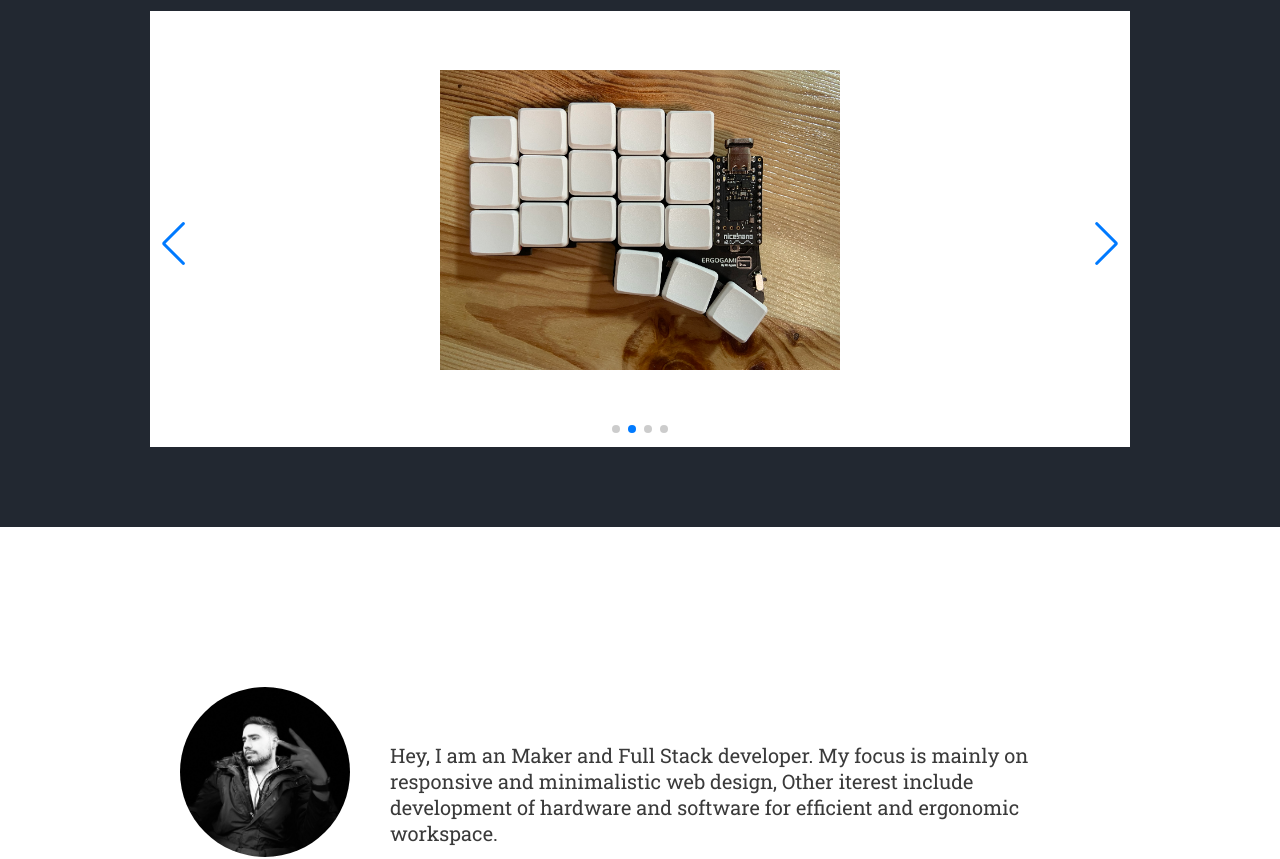
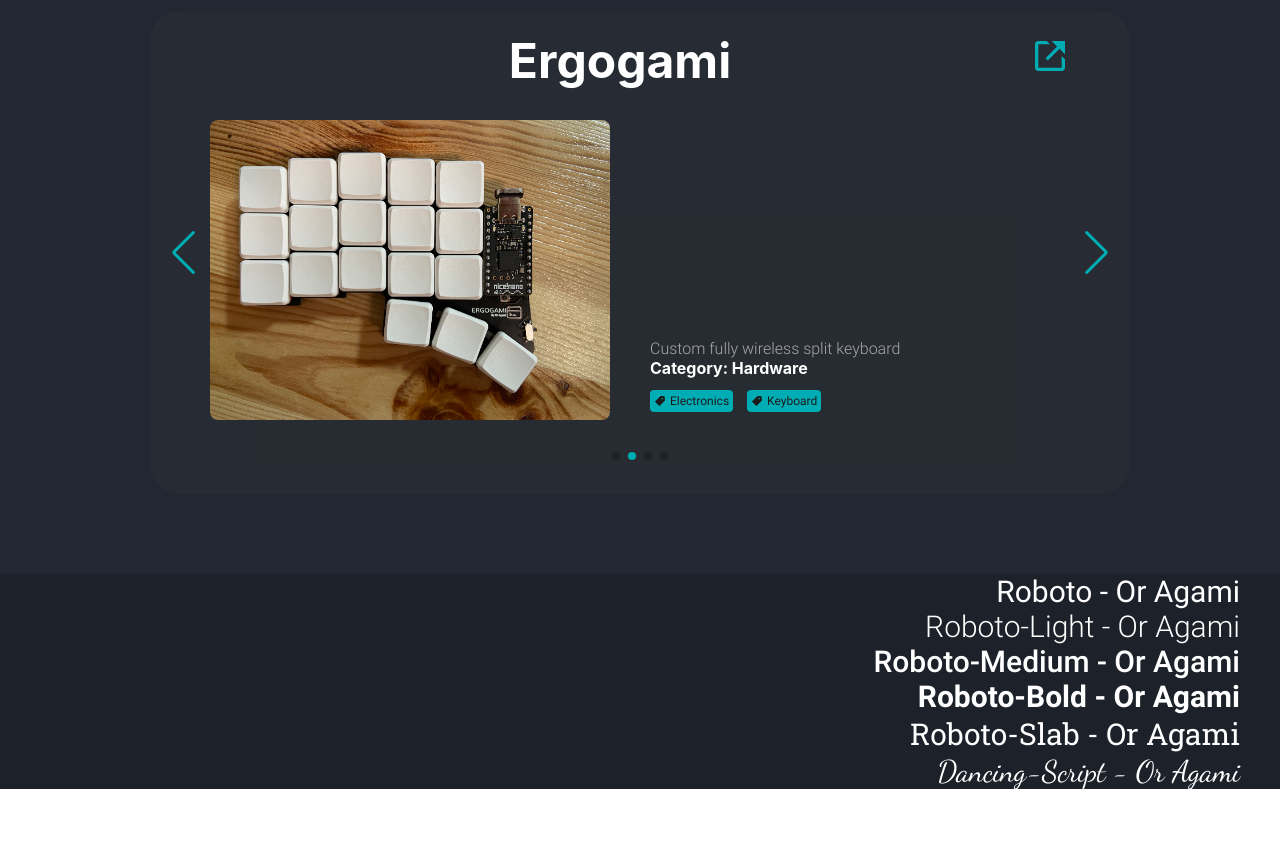
Before and after one commit to or-agami/portfolio, a React (Create React App) app: page / in a window 1280 px wide. Shown: the part 1820-2679 px from the top of the page. Built offline with nearby package versions, Linux system fonts and the light colour scheme.

Commit message:
project swiper working, init project design

```diff
--- a/src/App.tsx
+++ b/src/App.tsx
@@ -24,6 +24,12 @@ function App() {
       <Specialties />
       <Portfolio />
       {/* <ScrollAnimationTest /> */}
+      <p className="font-test roboto">Roboto - Or Agami</p>
+      <p className="font-test roboto-light">Roboto-light - Or Agami</p>
+      <p className="font-test roboto-medium">Roboto-medium - Or Agami</p>
+      <p className="font-test roboto-bold">Roboto-bold - Or Agami</p>
+      <p className="font-test roboto-slab">roboto-slab - Or Agami</p>
+      <p className="font-test dancing-script">dancing-script - Or Agami</p>
       <AboutMe />
       <ContactMe />
       <Footer />
--- a/src/cmps/portfolio.tsx
+++ b/src/cmps/portfolio.tsx
@@ -44,7 +44,7 @@ const ProjectPreview = ({ project, onSetProject }: { project: Project, onSetProj
   return (
     <article key={project.id} className="project-preview" onClick={() => onSetProject(project)}>
       <img src={require(`../assets/img/portfolio/${project.id}-thumbnail.png`)} alt="" />
-      <h1>{project.name}</h1>
+      <h1>{project.title}</h1>
       <h4>{project.category}</h4>
     </article>
   )
--- a/src/cmps/project-details.tsx
+++ b/src/cmps/project-details.tsx
@@ -9,7 +9,7 @@ export const ProjectDetails = ({ project, onClose }: { project: Project, onClose
         <main className="main-details">
           <button onClick={() => onClose(null)}>X</button>
           <h1>Project Details Works!</h1>
-          <h1>{project.name}</h1>
+          <h1>{project.title}</h1>
         </main>
       </article>
     </div>
--- a/src/cmps/project-swiper.tsx
+++ b/src/cmps/project-swiper.tsx
@@ -1,24 +1,25 @@
+import 'swiper/css';
+import 'swiper/css/navigation';
+import 'swiper/css/pagination';
+
 import { Project, projects } from "../data/project.const";
 import { Swiper, SwiperSlide } from 'swiper/react';
 import { Navigation, Pagination, Scrollbar, A11y, Autoplay } from 'swiper';
+import { BiLinkExternal } from "react-icons/bi";
+import { AiFillTag } from "react-icons/ai";
 
-// Import Swiper styles
-import 'swiper/css';
-import 'swiper/css/navigation';
-import 'swiper/css/pagination';
-import 'swiper/css/scrollbar';
 export const ProjectSwiper = () => {
 
   return (
     <div className="project-swiper">
-      <h1>Portfolio Preview Works!</h1>
+      {/* <Swiper modules={[Navigation, Pagination, Scrollbar, A11y]} */}
       <Swiper modules={[Navigation, Pagination, Scrollbar, A11y, Autoplay]}
         spaceBetween={50}
         slidesPerView={1}
         navigation
         pagination={{ clickable: true }}
-        rewind={true}
-        autoplay={{ pauseOnMouseEnter: true, disableOnInteraction: false }}
+      rewind={true}
+      autoplay={{ pauseOnMouseEnter: true, disableOnInteraction: false }}
       >
         {projects.map((project: Project) =>
           <SwiperSlide>
@@ -34,9 +35,28 @@ const ProjectPreview = ({ project }: { project: Project }) => {
 
   return (
     <article key={project.id} className="project-preview">
-      <img src={require(`../assets/img/portfolio/${project.id}-thumbnail.png`)} alt="" />
-      <h1>{project.name}</h1>
-      <h4>{project.category}</h4>
+      <header className="flex align-center justify-center project-header">
+        <h1 className="title">{project.title} </h1>
+        <a className="url" href={project.url} target="_blank" rel="noreferrer"><BiLinkExternal /></a>
+      </header>
+      <div className="flex details">
+        <div className="thumbnail">
+          <img src={require(`../assets/img/portfolio/${project.id}-thumbnail.png`)} alt="" />
+        </div>
+        <div className="flex-column info">
+          <h2 className="subtitle">{project.subtitle}</h2>
+          <h4 className="category">Category: <span>{project.category}</span></h4>
+          {/* <p className="description">{project.desc}</p> */}
+          <ul className="flex tag-list">
+            {project.tags.map((tag, idx) =>
+              <li className="flex align-center tag" key={idx}>
+                <span className="icon"><AiFillTag /></span>
+                {tag}
+              </li>
+            )}
+          </ul>
+        </div>
+      </div>
     </article>
   )
 }
--- a/src/cmps/specialties.tsx
+++ b/src/cmps/specialties.tsx
@@ -34,12 +34,6 @@ export const Specialties = () => {
             </li>
           )}
         </ul>
-        {/* <p className="font-test roboto">Roboto - Or Agami</p>
-        <p className="font-test roboto-light">Roboto-light - Or Agami</p>
-        <p className="font-test roboto-medium">Roboto-medium - Or Agami</p>
-        <p className="font-test roboto-bold">Roboto-bold - Or Agami</p>
-        <p className="font-test roboto-slab">roboto-slab - Or Agami</p>
-        <p className="font-test dancing-script">dancing-script - Or Agami</p> */}
       </section>
     </div>
   )
--- a/src/data/project.const.ts
+++ b/src/data/project.const.ts
@@ -1,7 +1,7 @@
 export interface Project {
   id: string;
-  name: string;
   title: string;
+  subtitle: string;
   desc: string;
   url: string;
   publishedAt: string;
@@ -14,8 +14,8 @@ export interface Project {
 export const projects: Project[] = [
   {
     id: 'agenda',
-    name: 'Agenda',
-    title: 'Task manager inspired by Monday',
+    title: 'agenda',
+    subtitle: 'Task manager inspired by Monday',
     desc: 'agenda is an platform where anyone can create and manage the tools they need to run every aspect of their work. With agenda every project become more easy to manage and follow the progress of the project members, open your account and try now!. Inspired by Monday',
     url: 'https://agenda.agami-network.com',
     publishedAt: 'Sep 2022',
@@ -25,8 +25,8 @@ export const projects: Project[] = [
   },
   {
     id: 'ergogami',
-    name: 'Ergogami',
-    title: 'Custom fully wireless split keyboard',
+    title: 'Ergogami',
+    subtitle: 'Custom fully wireless split keyboard',
     desc: '"Regular" keyboard layout is the same since the original mechanical type writer. I tried to make a keyboard with minimal fingers movement and improved ergonomics without compromise keys behavior. the layout is fully programmable with easy to use config, PCB design with future proof in mind - hot-swappable switches, easy to swap rechargable battery. you want to get one? click "View Project"!',
     url: 'https://github.com/or-agami/Ergogami',
     publishedAt: 'Jule 2022',
@@ -35,8 +35,8 @@ export const projects: Project[] = [
   },
   {
     id: 'meme-generator',
-    name: 'Meme Generator',
-    title: 'Single page web-app to make awesome memes',
+    title: 'Meme Generator',
+    subtitle: 'Single page web-app to make awesome memes',
     desc: 'Awesome looking single web app with meme templates and fully customizable pics with saving, download and share options, build with vanilla js and responsive design ',
     url: 'https://or-agami.github.io/meme-generator-ca/',
     publishedAt: 'Aug 2022',
@@ -46,8 +46,8 @@ export const projects: Project[] = [
   },
   {
     id: 'minesweeper',
-    name: 'Minesweeper',
-    title: 'Minesweeper game with extra features',
+    title: 'Minesweeper',
+    subtitle: 'Minesweeper game with extra features',
     desc: 'Minesweeper is single-player logic-based computer game played on rectangular board whose object is to locate a predetermined number of randomly-placed mines in the shortest possible time by clicking on safe squares while avoiding the squares with mines.',
     url: 'https://or-agami.github.io/Minesweeper-CA/',
     publishedAt: 'Jule 2022',
--- a/src/styles/basics/_base.scss
+++ b/src/styles/basics/_base.scss
@@ -20,6 +20,7 @@ a {
 
 ul {
   list-style: none;
+  padding: 0;
 }
 
 h1,
@@ -42,3 +43,34 @@ button {
   padding: 0;
   color: inherit;
 }
+
+.font-test {
+  text-transform: capitalize;
+  font-size: 30px;
+  text-align: end;
+  padding-inline-end: 40px;
+}
+
+.roboto {
+  font-family: Roboto;
+}
+
+.roboto-light {
+  font-family: Roboto-Light;
+}
+
+.roboto-medium {
+  font-family: Roboto-medium;
+}
+
+.roboto-bold {
+  font-family: Roboto-bold;
+}
+
+.roboto-slab {
+  font-family: Roboto-slab;
+}
+
+.dancing-script {
+  font-family: dancing-script;
+}
--- a/src/styles/cmps/_project-swiper.scss
+++ b/src/styles/cmps/_project-swiper.scss
@@ -1,7 +1,77 @@
 .project-swiper {
-  background-color: white;
+  background-color: rgba(63, 63, 63, 0.171);
+  padding: 20px 10px;
+  border-radius: 30px;
 
-  .project-preview {
-    padding-block: 30px;
+  .swiper-button-prev,
+  .swiper-button-next {
+    color: var(--clr-main);
+  }
+
+  .swiper-pagination-bullet-active {
+    background-color: var(--clr-main);
   }
 }
+
+.project-preview {
+  text-align: start;
+  padding: 50px;
+  padding-top: 0;
+
+  .project-header {
+    text-align: center;
+    width: 100%;
+    margin-bottom: 30px;
+
+    .title {
+      font-size: 48px;
+      flex: 1;
+    }
+
+    .url {
+      font-size: 40px;
+      color: var(--clr-main);
+    }
+  }
+
+  .details {
+    gap: 40px;
+
+    .thumbnail {
+      img {
+        border-radius: 8px;
+      }
+    }
+
+    .info {
+      width: 100%;
+      justify-content: flex-end;
+
+      .subtitle {
+        color: var(--clr-txt-secondary);
+        font-size: 16px;
+        font-weight: 200;
+        font-family: Roboto-Light;
+      }
+
+
+      .tag-list {
+        gap: 14px;
+        font-size: 12px;
+        font-family: Roboto;
+
+        .tag {
+          line-height: 0;
+          padding: 5px 4px;
+          border-radius: 4px;
+          background-color: var(--clr-main);
+          color: var(--clr-gray);
+
+          .icon {
+            margin-inline-end: 4px;
+          }
+        }
+      }
+    }
+  }
+}
--- a/src/styles/setup/_mixins.scss
+++ b/src/styles/setup/_mixins.scss
@@ -36,7 +36,7 @@
 @mixin section-sub-title {
   font-family: Roboto-Light;
   font-size: 16px;
-  color: #3a3a3a;
+  color: var(--clr-txt-secondary);
 }
 
 @mixin nav-hover {
```
Also changed, not shown: src/styles/cmps/_specialties.scss (+0 -31 lines).
